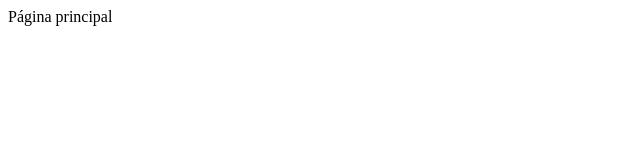
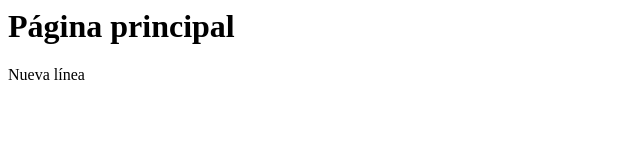
Before and after one commit to DavidRodriguez32/practica-actions-01, a plain HTML site: page index.html in a window 1280 px wide. Shown: the whole page, without its empty margins (0-640 px from the left). Drawn offline with Linux system fonts and the light colour scheme.

Commit message:
docs: Pequeña mejora en index.

```diff
--- a/index.html
+++ b/index.html
@@ -1 +1,2 @@
-Página principal
+<h1>Página principal</h1>
+<p>Nueva línea</p>
```
